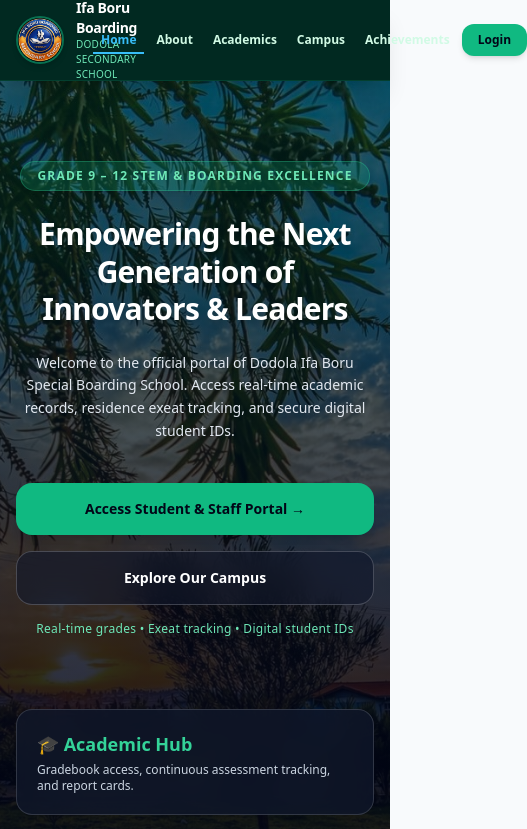
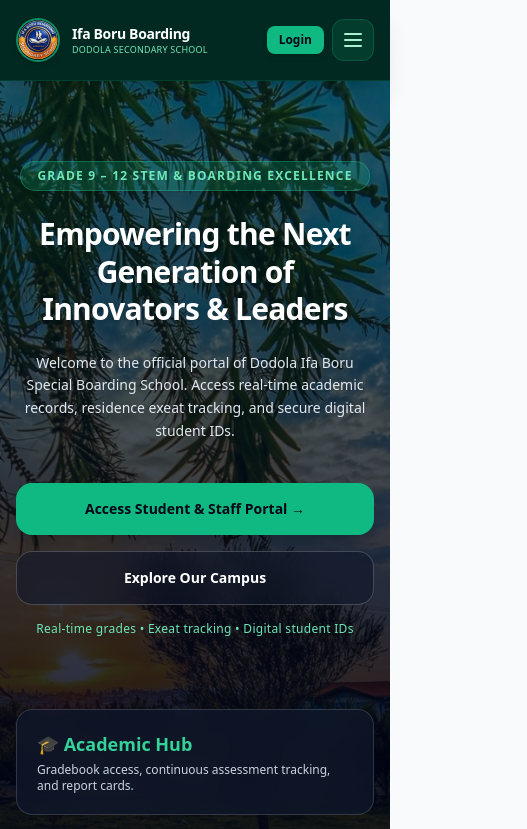
Before and after one commit to futuretech-hub/dodola-school-portal, a Next.js app: page / in a window 390 px wide. Shown: the top 829 px of the page, 527 px wide, since content can reach past the window. Built offline with nearby package versions, Linux system fonts and the light colour scheme.

Commit message:
Update Navbar.jsx

```diff
--- a/components/Navbar.jsx
+++ b/components/Navbar.jsx
@@ -1,10 +1,11 @@
 'use client';
 
-import React from 'react';
+import React, { useState } from 'react';
 import { usePathname } from 'next/navigation';
 
 export default function Navbar() {
   const pathname = usePathname();
+  const [isOpen, setIsOpen] = useState(false);
 
   const navLinks = [
     { name: 'Home', href: '/' },
@@ -20,30 +21,32 @@ export default function Navbar() {
 
         {/* Non-Clickable Official School Logo & Name */}
         <div className="flex items-center space-x-3 select-none">
-          <img
-            src="/school-logo.png"
-            alt="Ifa Boru Logo"
-            className="w-12 h-12 rounded-full object-cover border-2 border-emerald-500/50 shadow-md flex-shrink-0"
-          />
+          <div className="w-11 h-11 sm:w-12 sm:h-12 rounded-full overflow-hidden border-2 border-emerald-500/60 shadow-md flex-shrink-0 bg-emerald-900 flex items-center justify-center">
+            <img
+              src="/school-logo.png"
+              alt="Ifa Boru Emblem"
+              className="w-full h-full object-cover rounded-full"
+            />
+          </div>
           <div>
             <h1 className="text-sm sm:text-base font-extrabold text-white tracking-tight leading-snug">
               Ifa Boru Boarding
             </h1>
-            <p className="text-[10px] text-emerald-300 font-medium tracking-wide uppercase">
+            <p className="text-[9px] sm:text-[10px] text-emerald-300 font-medium tracking-wide uppercase">
               Dodola Secondary School
             </p>
           </div>
         </div>
 
-        {/* Navigation Links with Active Underline State */}
-        <nav className="flex items-center space-x-1 sm:space-x-5">
+        {/* Desktop Navigation Links */}
+        <nav className="hidden md:flex items-center space-x-4 lg:space-x-6">
           {navLinks.map((link) => {
             const isActive = pathname === link.href;
             return (
               <a
                 key={link.name}
                 href={link.href}
-                className={`text-xs sm:text-sm font-semibold transition px-2 py-1.5 relative ${
+                className={`text-sm font-semibold transition py-1 relative ${
                   isActive
                     ? 'text-sky-400 font-bold border-b-2 border-sky-400 pb-1'
                     : 'text-emerald-100 hover:text-emerald-300'
@@ -56,12 +59,59 @@ export default function Navbar() {
 
           <a
             href="/login"
-            className="bg-emerald-500 hover:bg-emerald-400 text-slate-950 font-bold text-xs sm:text-sm px-4 py-2 rounded-xl shadow-md transition ml-2"
+            className="bg-emerald-500 hover:bg-emerald-400 text-slate-950 font-bold text-sm px-4 py-2 rounded-xl shadow-md transition ml-2"
+          >
+            Portal Login
+          </a>
+        </nav>
+
+        {/* Mobile Hamburger Button */}
+        <div className="flex md:hidden items-center space-x-2">
+          <a
+            href="/login"
+            className="bg-emerald-500 hover:bg-emerald-400 text-slate-950 font-bold text-xs px-3 py-1.5 rounded-lg shadow-md transition"
           >
             Login
           </a>
-        </nav>
+
+          <button
+            onClick={() => setIsOpen(!isOpen)}
+            className="p-2 rounded-xl bg-emerald-900/50 text-emerald-200 hover:text-white focus:outline-none border border-emerald-700/50"
+            aria-label="Toggle Menu"
+          >
+            <svg className="w-6 h-6" fill="none" stroke="currentColor" viewBox="0 0 24 24">
+              {isOpen ? (
+                <path strokeLinecap="round" strokeLinejoin="round" strokeWidth={2} d="M6 18L18 6M6 6l12 12" />
+              ) : (
+                <path strokeLinecap="round" strokeLinejoin="round" strokeWidth={2} d="M4 6h16M4 12h16M4 18h16" />
+              )}
+            </svg>
+          </button>
+        </div>
       </div>
+
+      {/* Mobile Dropdown Menu Drawer */}
+      {isOpen && (
+        <div className="md:hidden bg-emerald-950 border-b border-emerald-800/60 px-4 pt-2 pb-6 space-y-2 shadow-2xl animate-fadeIn">
+          {navLinks.map((link) => {
+            const isActive = pathname === link.href;
+            return (
+              <a
+                key={link.name}
+                href={link.href}
+                onClick={() => setIsOpen(false)}
+                className={`block px-4 py-2.5 rounded-xl text-sm font-semibold transition ${
+                  isActive
+                    ? 'bg-emerald-900/80 text-sky-400 font-bold border-l-4 border-sky-400'
+                    : 'text-emerald-100 hover:bg-emerald-900/40 hover:text-white'
+                }`}
+              >
+                {link.name}
+              </a>
+            );
+          })}
+        </div>
+      )}
     </header>
   );
 }
```
